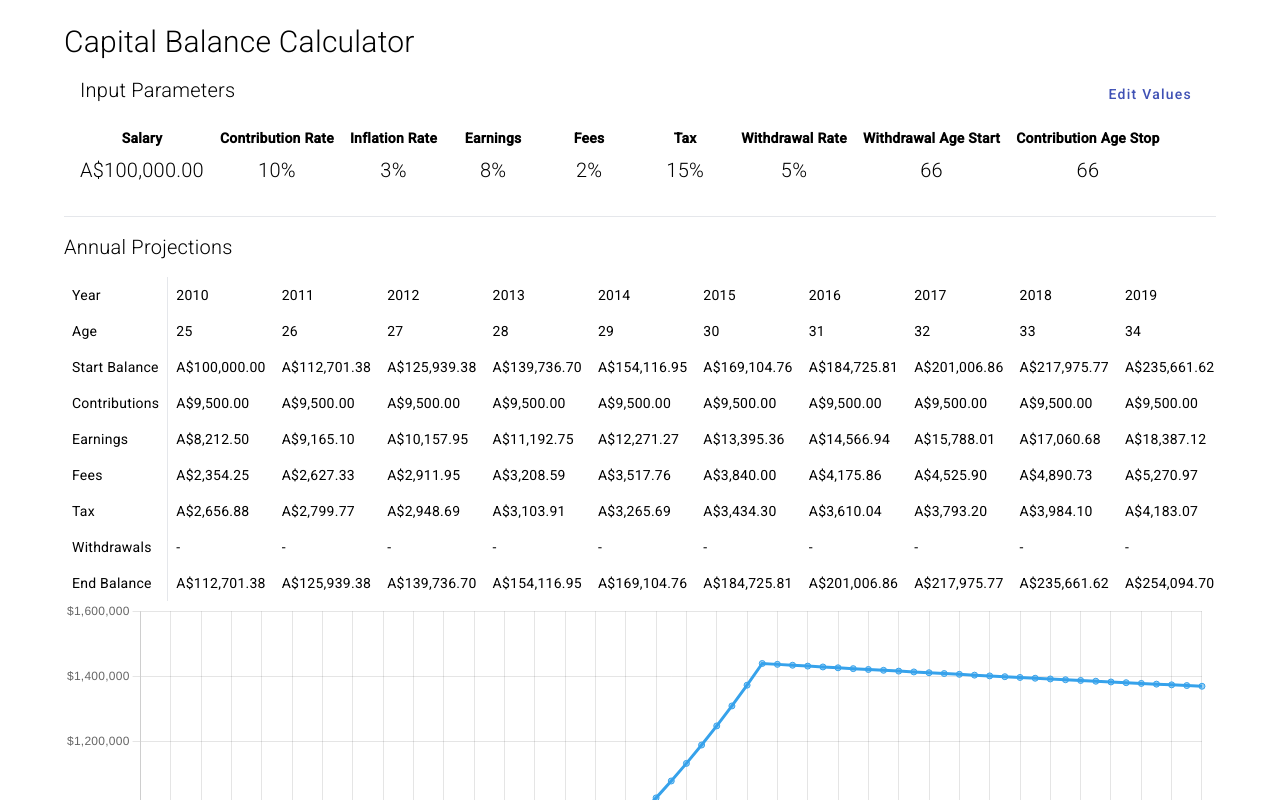
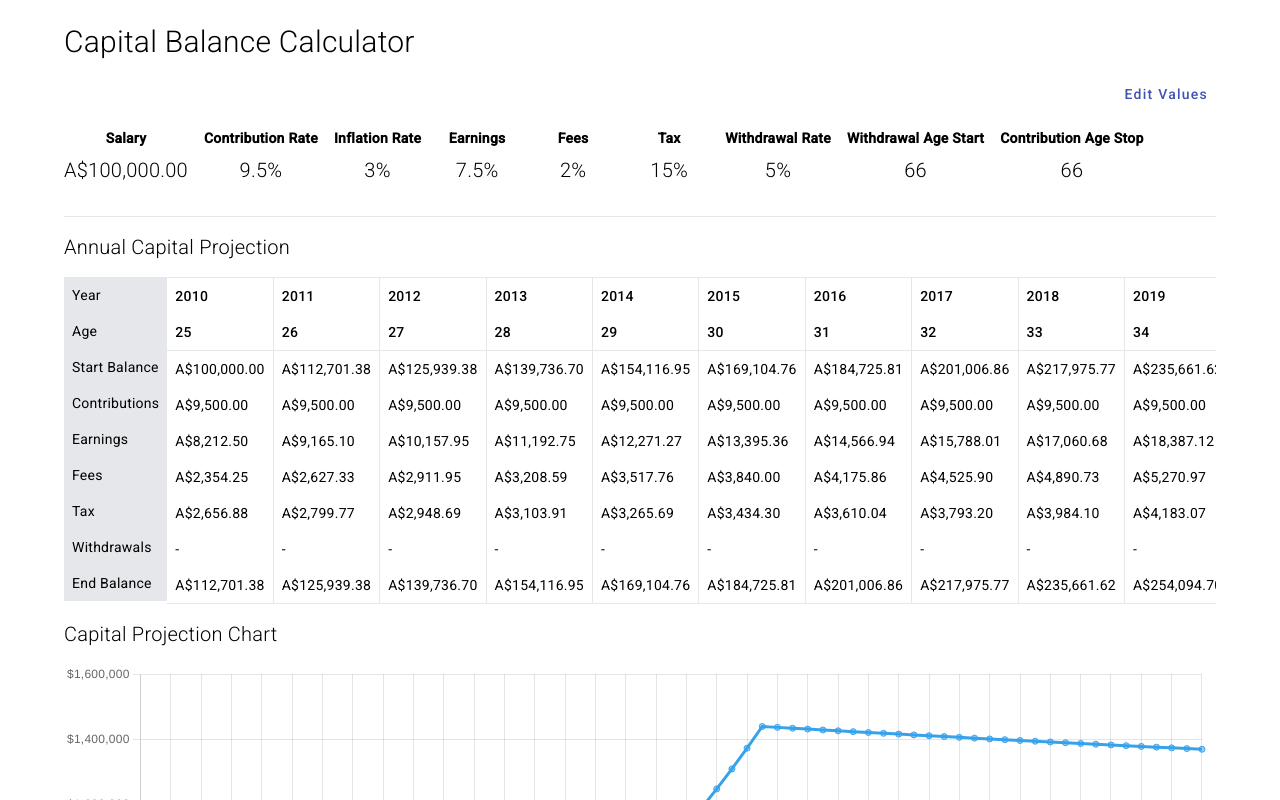
Before and after one commit to vinnyo/capital-balance-calculator, an Angular app: page / in a window 1280 px wide. Shown: the top 800 px of the page. Built offline with nearby package versions, Linux system fonts and the light colour scheme.

Commit message:
styling: Various styling tweaks

```diff
--- a/src/app/app.component.html
+++ b/src/app/app.component.html
@@ -1,11 +1,15 @@
-<div class="flex flex-col h-full w-full p-6">
+<div class="full-column p-6">
 
-  <main class="flex flex-col w-full max-w-6xl mx-auto ">
+  <main class="full-column max-w-6xl mx-auto space-y-4">
 
     <span class="text-3xl font-thin">Capital Balance Calculator</span>
     <calculator-input></calculator-input>
+    <span class="section-title">Annual Capital Projection</span>
     <projection-table></projection-table>
+    <span class="section-title">Capital Projection Chart</span>
     <projection-chart></projection-chart>
+
+
   </main>
 
 </div>
--- a/src/app/components/calculator-input.component/calculator-input.component.html
+++ b/src/app/components/calculator-input.component/calculator-input.component.html
@@ -1,6 +1,5 @@
-<div class="full-column py-4 px-4 border-b space-y-4">
-    <div class="full-row justify-between">
-        <span class="section-title">Input Parameters</span>
+<div class="full-column pb-4 border-b space-y-4">
+    <div class="full-row justify-end">
         <button mat-button color="primary" (click)="editValues()">Edit Values</button>
     </div>
     <ng-container *ngIf="input$ | async as input; else noInputState;">
@@ -11,27 +10,27 @@
             </div>
             <div class="input-block">
                 <span class="input-header">Contribution Rate</span>
-                <span class="input-value">{{input.contribution_rate / 100 | percent }}</span>
+                <span class="input-value">{{input.contribution_rate / 100 | percent: '1.0-2' }}</span>
             </div>
             <div class="input-block">
                 <span class="input-header">Inflation Rate</span>
-                <span class="input-value">{{input.inflation_rate / 100 | percent }}</span>
+                <span class="input-value">{{input.inflation_rate / 100 | percent: '1.0-2' }}</span>
             </div>
             <div class="input-block">
                 <span class="input-header">Earnings</span>
-                <span class="input-value">{{input.earnings / 100 | percent }}</span>
+                <span class="input-value">{{input.earnings / 100 | percent: '1.0-2' }}</span>
             </div>
             <div class="input-block">
                 <span class="input-header">Fees</span>
-                <span class="input-value">{{input.fees / 100 | percent }}</span>
+                <span class="input-value">{{input.fees / 100 | percent: '1.0-2' }}</span>
             </div>
             <div class="input-block">
                 <span class="input-header">Tax</span>
-                <span class="input-value">{{input.tax / 100 | percent}}</span>
+                <span class="input-value">{{input.tax / 100 | percent: '1.0-2' }}</span>
             </div>
             <div class="input-block">
                 <span class="input-header">Withdrawal Rate</span>
-                <span class="input-value">{{input.withdrawal_rate / 100 | percent }}</span>
+                <span class="input-value">{{input.withdrawal_rate / 100 | percent: '1.0-2' }}</span>
             </div>
             <div class="input-block">
                 <span class="input-header">Withdrawal Age Start</span>
--- a/src/app/components/projection-chart.component.ts
+++ b/src/app/components/projection-chart.component.ts
@@ -1,7 +1,6 @@
 import { Component, OnDestroy, OnInit } from '@angular/core';
 import { Chart, registerables } from 'chart.js';
 import { Subscription } from 'rxjs';
-import { DEFAULT_LINE_CHART_CONFIG } from '../constants';
 import { CalculatorService } from '../services/calculator.service';
 Chart.register(...registerables);
 
--- a/src/app/components/projection-table.component/projection-table.component.html
+++ b/src/app/components/projection-table.component/projection-table.component.html
@@ -1,9 +1,6 @@
 <div class="full-column">
-    <div class="full-row my-4">
-        <span class="section-title">Annual Projections</span>
-    </div>
     <div class="full-row">
-        <div class="flex flex-col border-r">
+        <div class="flex flex-col">
             <div class="cell heading">Year</div>
             <div class="cell heading">Age</div>
             <div class="cell heading">Start Balance</div>
@@ -15,10 +12,10 @@
             <div class="cell heading">End Balance</div>
         </div>
         <ng-container *ngIf="projections$ | async as projections; else noDataState">
-            <div class="flex flex-row w-full overflow-x-auto">
-                <div *ngFor="let p of projections" class="flex flex-col">
-                    <div class="cell">{{ p.year }}</div>
-                    <div class="cell">{{ p.age }}</div>
+            <div class="full-row overflow-x-auto">
+                <div *ngFor="let p of projections" class="flex flex-col border border-l-0">
+                    <div class="cell heading-2">{{ p.year }}</div>
+                    <div class="cell heading-2 border-b">{{ p.age }}</div>
                     <div class="cell">{{ p.start_balance | currency:'AUD'}}</div>
                     <div class="cell">{{ p.contributions | currency:'AUD'}}</div>
                     <div class="cell">{{ p.earnings | currency:'AUD' }}</div>
--- a/src/styles.css
+++ b/src/styles.css
@@ -29,9 +29,36 @@ body { margin: 0; font-family: Roboto, "Helvetica Neue", sans-serif; }
 }
 
 .cell{
-    @apply p-2 min-w-[5rem];
+    @apply p-2 bg-white min-w-[6rem];
 }
 
-.cell .heading{
-    @apply font-semibold;
+.cell.heading{
+    @apply bg-gray-200;
 }
+
+.cell.heading-2{
+    @apply font-medium;
+}
+
+/* Scrollbar CSS */
+
+/* Firefox */
+projection-table * {
+    scrollbar-width: auto;
+    scrollbar-color: #9c9c9c #ffffff;
+}
+
+/* Chrome, Edge, and Safari */
+projection-table *::-webkit-scrollbar {
+    width: 13px;
+}
+
+projection-table *::-webkit-scrollbar-track {
+    background: #ffffff;
+}
+
+projection-table *::-webkit-scrollbar-thumb {
+    background-color: #9c9c9c;
+    border-radius: 10px;
+    border: 3px solid #ffffff;
+}
```
